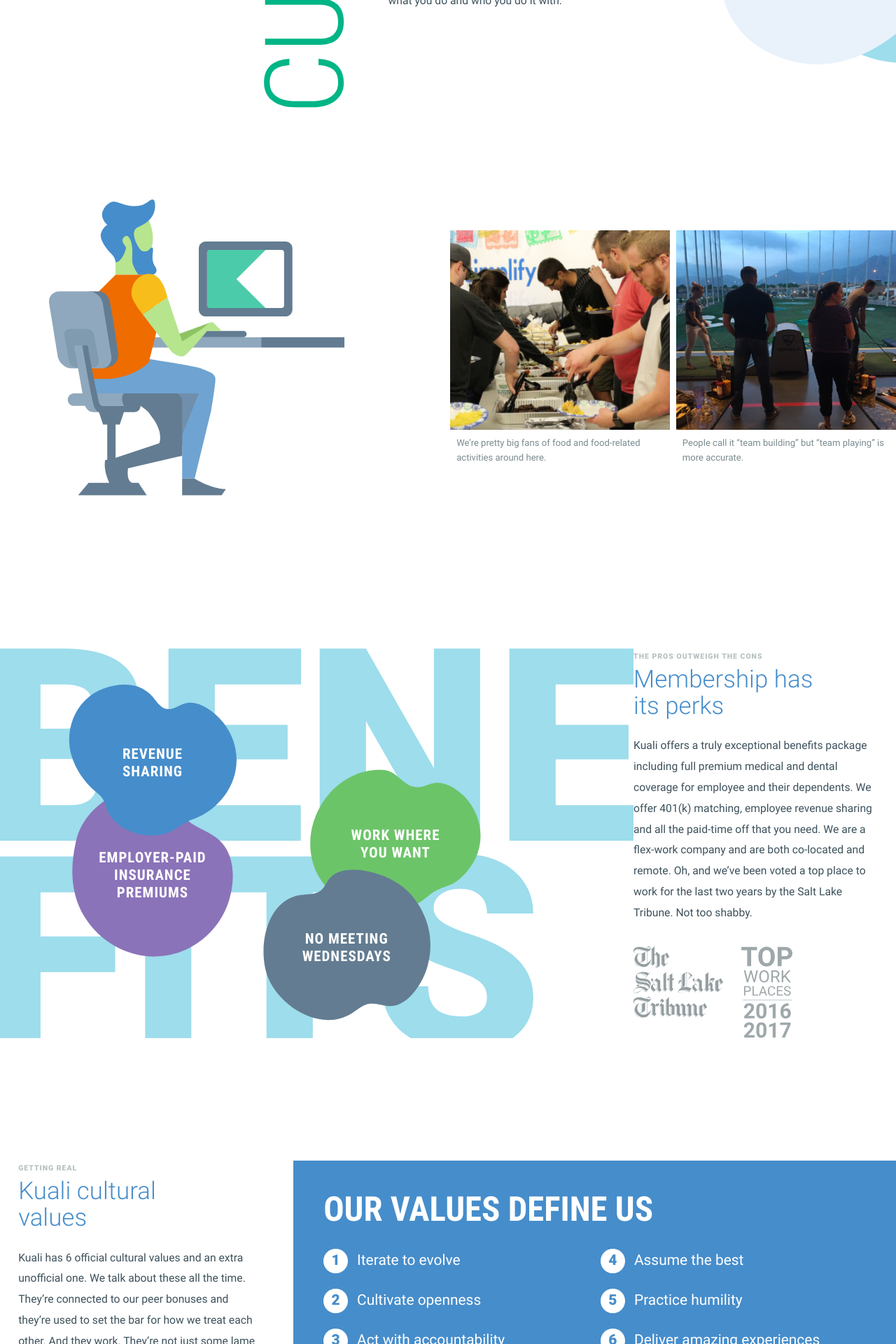
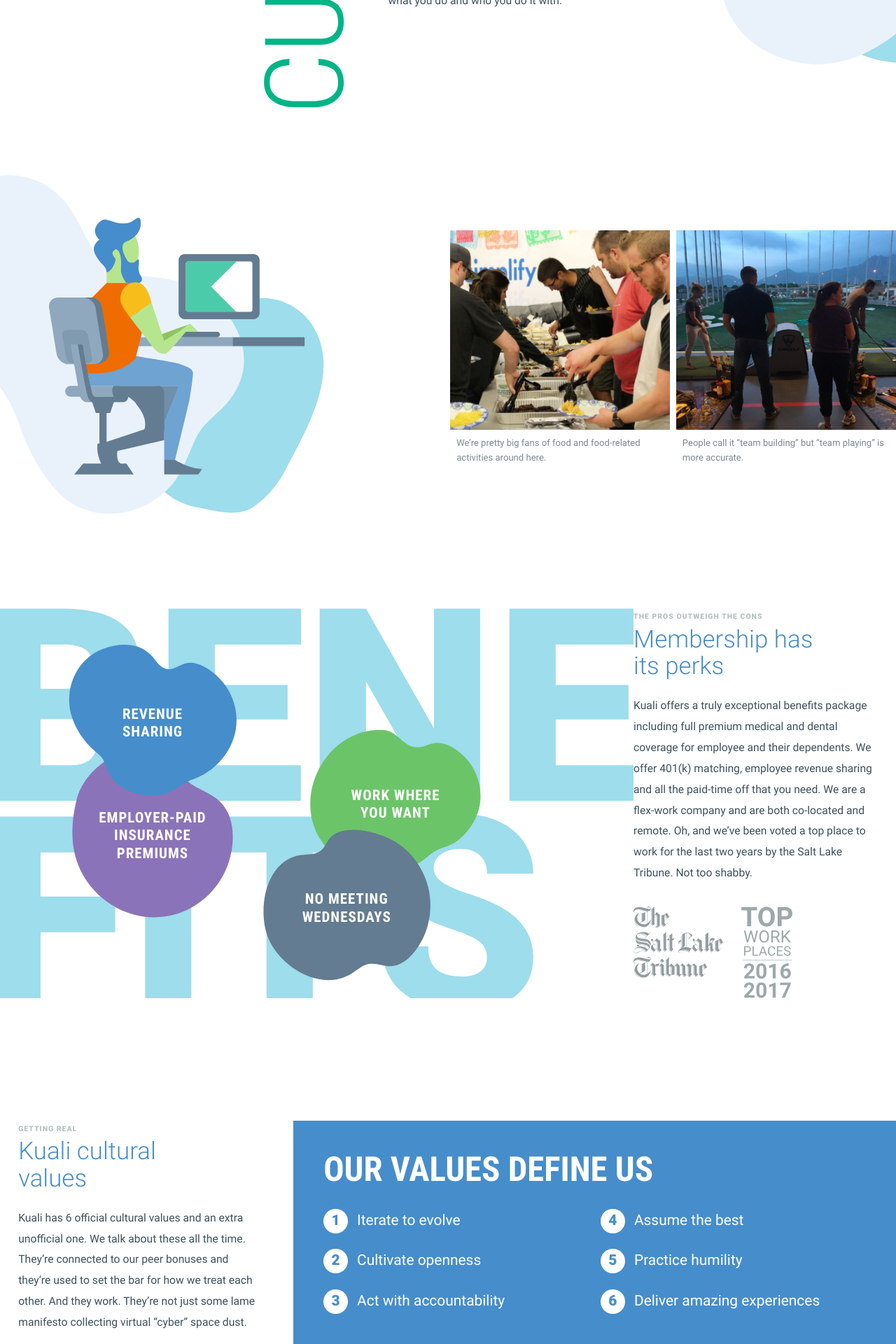
Before and after one commit to KualiCo/kuali-jobs, a Jekyll site: the page built from index.html, in a window 1280 px wide. Shown: the part 1082-3002 px from the top of the page at 70% size. Built offline with Jekyll 4.4.1, drawn with Linux system fonts in a browser that asks for light colours.

Commit message:
adds team row responsive layout at all sizes

```diff
--- a/_sass/custom.scss
+++ b/_sass/custom.scss
@@ -212,12 +212,15 @@
 
 .image-plus-caption {
   flex-basis: 36rem;
-	min-width: 30rem;
+	min-width: 28rem;
   margin: 0;
 
   &-shift {
     margin-left: auto;
     margin-right: 1rem;
+		@include breakpoint('extra-small') {
+			margin: 0;
+		}
   }
 
   figcaption {
@@ -276,9 +279,12 @@
 	@include breakpoint('extra-large') {
 		overflow: hidden;
 	}
+	@include breakpoint('small') {
+		padding-top: 8rem;
+		padding-bottom: 0;
+	}
 	@include breakpoint('extra-small') {
 		flex-direction: column;
-		padding-bottom: 5rem;
 	}
 
 	.item {
@@ -294,25 +300,17 @@
     z-index: 0;
 		padding: 20rem;
 		margin: -20rem;
-		@include breakpoint('wide') {
-			padding: 10rem;
-			margin: -10rem;
-		}
   }
 }
 
 .culture {
-	left: -3rem;
-	@include breakpoint('extra-large') {
-		left: 0;
-		padding-left: 0;
-	}
+	padding-left: 0;
 	@include breakpoint('extra-small') {
 		padding-left: 2rem;
 	}
 
 	.image-plus-caption-small {
-		@include breakpoint('medium') {
+		@include breakpoint('small') {
 			flex-basis: 50%;
 		}
 	}
@@ -322,18 +320,19 @@
 		top: 2rem;
 		background: url('../img/desk-gal-avocado-1.svg') no-repeat right 4rem top 10rem, url('../img/desk-gal-avocado-2.svg') no-repeat right top 40rem;
 		@include breakpoint('wide') {
-			background: url('../img/desk-gal-avocado-1.svg') no-repeat right top, url('../img/desk-gal-avocado-2.svg') no-repeat right top 30rem;
+			background-position: right top, right top 30rem;
+			padding: 10rem;
+			margin: -10rem;
 		}
 		@include breakpoint('extra-large') {
 			right: -2rem;
-			background: url('../img/desk-gal-avocado-1.svg') no-repeat right -10rem top, url('../img/desk-gal-avocado-2.svg') no-repeat right -10rem top 30rem;
+			background-position: right -10rem top, right -10rem top 30rem;
 		}
 		@include breakpoint('large') {
 			right: -5rem;
-			background: url('../img/desk-gal-avocado-1.svg') no-repeat right -10rem top, url('../img/desk-gal-avocado-2.svg') no-repeat right -10rem top 30rem;
 		}
 		@include breakpoint('medium') {
-			background: url('../img/desk-gal-avocado-1.svg') no-repeat right top 5rem, url('../img/desk-gal-avocado-2.svg') no-repeat right top 35rem;
+			background-position: right top 5rem, right top 35rem;
 			background-size: 35rem, 20rem;
 		}
 		@include breakpoint('small') {
@@ -361,13 +360,46 @@
 
 .team {
 	padding-right: 0;
+	@include breakpoint('extra-small') {
+		padding-right: 2rem;
+	}
+
+	.image-plus-caption {
+		@include breakpoint('small') {
+			flex-basis: 50%;
+		}
+		@include breakpoint('extra-small') {
+			margin-bottom: 5rem;
+		}
+	}
 
   .desk-guy {
     bottom: 5rem;
     left: 5rem;
+		background: url('../img/desk-guy-avocado-1.svg') no-repeat left 2rem top 13rem, url('../img/desk-guy-avocado-2.svg') no-repeat left 35rem top 33rem;
+		@include breakpoint('extra-large') {
+			bottom: 2rem;
+			background-size: 50rem, 30rem;
+		}
+		@include breakpoint('large') {
+			left: -8rem;
+		}
+		@include breakpoint('medium') {
+			left: -12rem;
+			max-width: 70rem;
+			background-size: 45rem, 25rem;
+		}
+		@include breakpoint('small') {
+			display: none;
+		}
 
-		&:before {
-			background: url('../img/desk-guy-avocado-1.svg') no-repeat left 2rem top 13rem, url('../img/desk-guy-avocado-2.svg') no-repeat right 15rem bottom 12rem;
+		img {
+			width: 42rem;
+			height: 42rem;
+			@include breakpoint('medium') {
+				width: 36rem;
+				height: 36rem;
+			}
 		}
   }
 }
@@ -489,6 +521,12 @@
 			text-align: center;
 			padding: 5rem 2.5rem;
 	  }
+	}
+
+	&-cta {
+		@include breakpoint('medium') {
+	    width: 100%;
+	  }
 
 		h3 {
 			font-size: 3.6rem;
```
